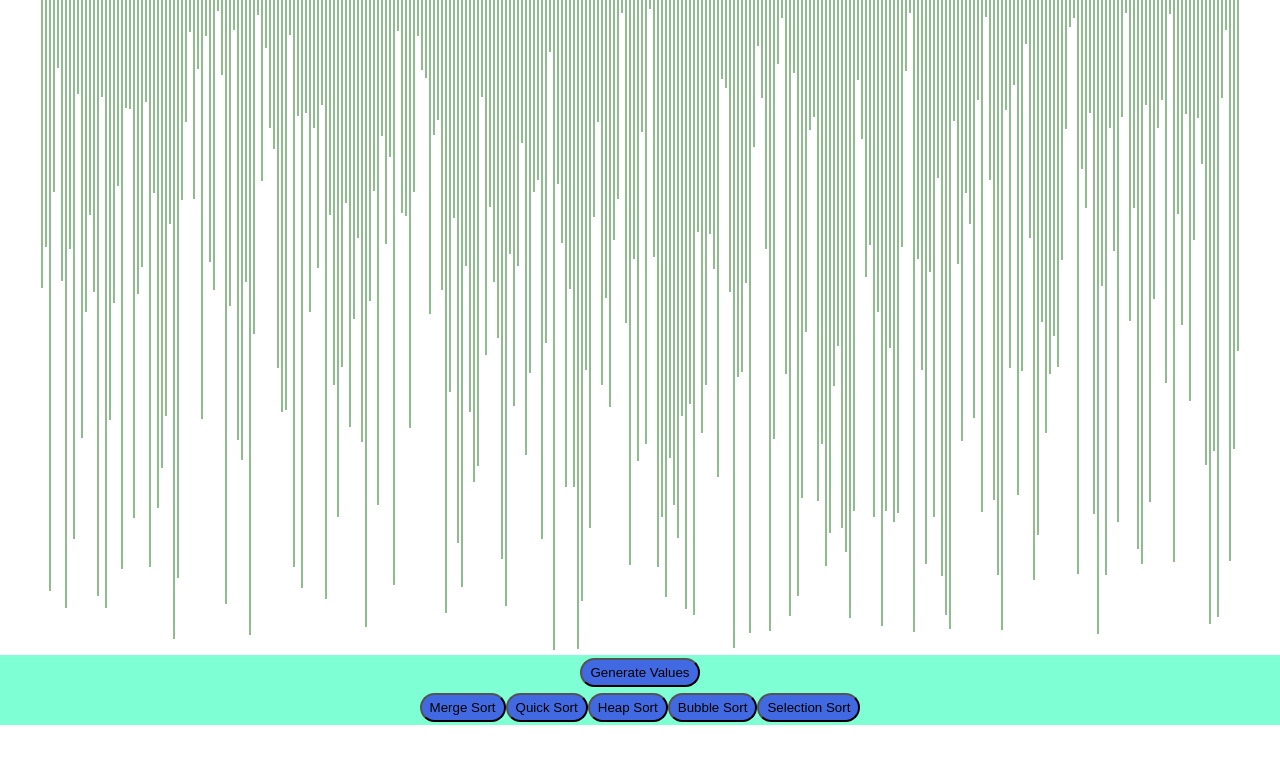
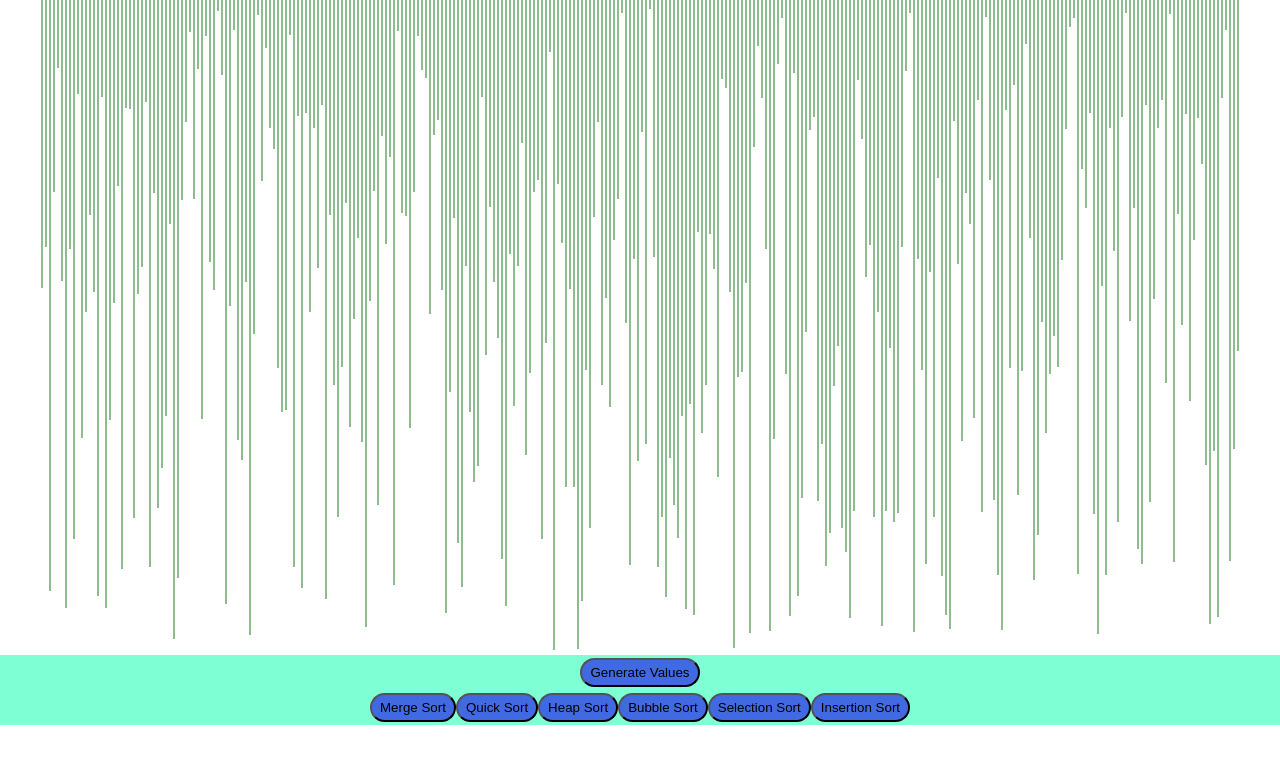
Before and after one commit to ej31415/SeeSort, a React (Create React App) app: page / in a window 1280 px wide. Shown: the top 764 px of the page. Built offline with nearby package versions, Linux system fonts and the light colour scheme.

Commit message:
implement insertion sort

```diff
--- a/src/Algorithms/sortingAlgorithms.js
+++ b/src/Algorithms/sortingAlgorithms.js
@@ -98,3 +98,22 @@ function selectionSortHelper(array) {
     }
     return animations;
 }
+
+export function getInsertionSortAnimations(array) {
+    return insertionSortHelper(array);
+}
+
+function insertionSortHelper(array) {
+    const animations = [];
+    for (let i = 1; i < array.length; i++) {
+        let j = i;
+        while (j > 0 && array[j] < array[j - 1]) {
+            animations.push([j, j - 1, array[j], array[j - 1]]);
+            let temp = array[j];
+            array[j] = array[j - 1];
+            array[j - 1] = temp;
+            j--;
+        }
+    }
+    return animations;
+}
--- a/src/SortingVisualizer/SortingVisualizer.jsx
+++ b/src/SortingVisualizer/SortingVisualizer.jsx
@@ -108,13 +108,35 @@ export default class SortingVisualizer extends React.Component {
             setTimeout(() => {
                 if (swap) {
                     style1.backgroundColor = 'darkgreen';
-                    if (i1 != i2) {
+                    if (i1 !== i2) {
                         style2.backgroundColor = 'darkseagreen';
                     }
                 }
                 else {
                     style2.backgroundColor = 'darkseagreen';
                 }
+            }, i * 3 + 2);
+        }
+    }
+
+    insertionSort() {
+        const animations = algo.getInsertionSortAnimations(this.state.array);
+        for (let i = 0; i < animations.length; i++) {
+            const arrayBars = document.getElementsByClassName('array-bar');
+            const [i1, i2, nH1, nH2] = animations[i];
+            const style1 = arrayBars[i1].style;
+            const style2 = arrayBars[i2].style;
+            setTimeout(() => {
+                style1.backgroundColor = 'red';
+                style2.backgroundColor = 'red';
+            }, i * 3);
+            setTimeout(() => {
+                style1.height = `${nH2}px`;
+                style2.height = `${nH1}px`;
+            }, i * 3 + 1);
+            setTimeout(() => {
+                style1.backgroundColor = 'darkgreen';
+                style2.backgroundColor = 'darkgreen';
             }, i * 3 + 2);
         }
     }
@@ -140,6 +162,7 @@ export default class SortingVisualizer extends React.Component {
                         <button onClick={() => this.heapSort()}>Heap Sort</button>
                         <button onClick={() => this.bubbleSort()}>Bubble Sort</button>
                         <button onClick={() => this.selectionSort()}>Selection Sort</button>
+                        <button onClick={() => this.insertionSort()}>Insertion Sort</button>
                     </div>
                 </nav>
             </div>
```
